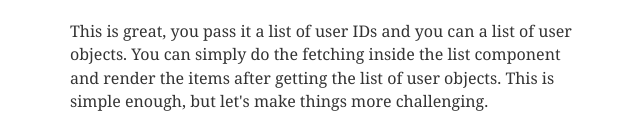
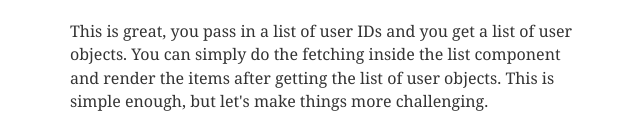
Before and after one commit to colloquet/colloque-blog, a Gatsby site: page /using-dataloader-to-batch-api-requests/ in a window 1280 px wide. Shown: the part 665-800 px from the top of the page, 309-949 px from the left. Built offline with nearby package versions, Linux system fonts and the light colour scheme; Gatsby itself is replaced by a stand-in of ours; some packages are replaced by stand-ins of ours.

Commit message:
Minor fix

````diff
--- a/content/blog/using-dataloader-to-batch-api-requests/index.md
+++ b/content/blog/using-dataloader-to-batch-api-requests/index.md
@@ -24,7 +24,7 @@ const output = {
 };
 ```
 
-This is great, you pass it a list of user IDs and you can a list of user objects. You can simply do the fetching inside the list component and render the items after getting the list of user objects. This is simple enough, but let's make things more challenging.
+This is great, you pass in a list of user IDs and you get a list of user objects. You can simply do the fetching inside the list component and render the items after getting the list of user objects. This is simple enough, but let's make things more challenging.
 
 What if there is a new component that also needs to fetch a list of users? The list of user ID might be different we cannot abstract the fetching logic because it is at the other side of the React tree.
 
````
